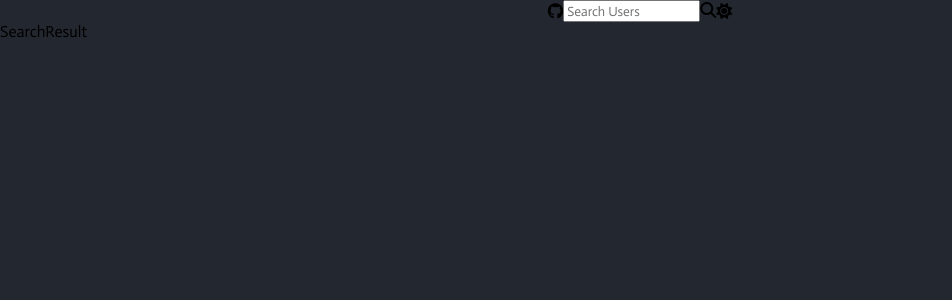
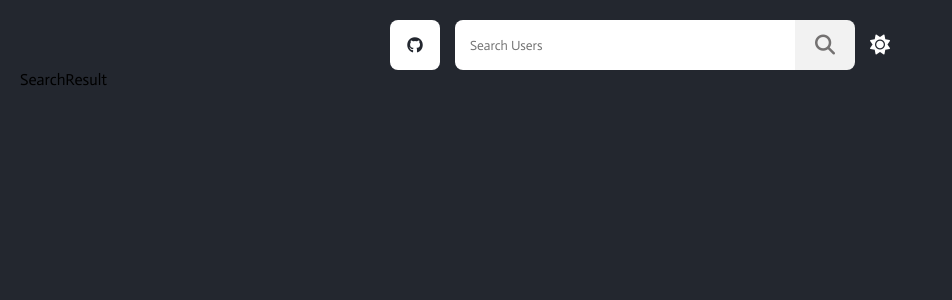
Before and after one commit to SagarMainali/github-user-search, a React (Vite) app: page / in a window 1280 px wide. Shown: the top 300 px of the page, without its empty margins (0-952 px from the left). Built offline with nearby package versions, Linux system fonts and the light colour scheme.

Commit message:
header component design completed

```diff
--- a/src/Components/Header.tsx
+++ b/src/Components/Header.tsx
@@ -1,11 +1,17 @@
 function Header() {
   return (
     <div className="header">
-      <i className="fa-brands fa-github"></i>
+      <div className="github-icon-container">
+        <i className="fa-brands fa-github"></i>
+      </div>
+
       <div className="input-container">
         <input type="text" placeholder="Search Users" />
-        <i className="fa-solid fa-magnifying-glass"></i>
+        <div className="glass-container">
+          <i className="fa-solid fa-magnifying-glass"></i>
+        </div>
       </div>
+
       <i className="fa-solid fa-sun"></i>
     </div>
   )
--- a/src/style.scss
+++ b/src/style.scss
@@ -1,25 +1,81 @@
 @import url('https://fonts.googleapis.com/css2?family=Actor&display=swap');
 
 
-@mixin flex-props{
+@mixin flex-props {
      display: flex;
      justify-content: center;
      align-items: center;
 }
 
-$darkbg: #23272F;
-$lightbg: #FFFFFF;
+// variables used
+$dark: #23272F;
+$light: #FFFFFF;
+$ph-sa: #747272;
+$search-icon-bg: #F2F2F2;
+$link: #539BF5;
 
-*{
+* {
      margin: 0;
+     padding: 0;
      box-sizing: border-box;
      font-family: 'Actor';
 }
 
-body{
-     background-color: $darkbg;
+body {
+     background-color: $dark;
+     padding: 20px;
 }
 
-.header{
+.header {
      @include flex-props;
+     color: $light;
+
+     .github-icon-container {
+          height: 50px;
+          width: 50px;
+          background-color: $light;
+          border-radius: 8px;
+          @include flex-props;
+
+          .fa-github {
+               color: $dark;
+          }
+     }
+
+
+     .input-container {
+          margin: 0 15px;
+          height: 50px;
+          width: 400px;
+          display: flex;
+          border-radius: 8px;
+          overflow: hidden;
+
+          input {
+               width: 85%;
+               height: 100%;
+               border: 0;
+               outline: 0;
+               padding: 15px;
+          }
+
+          .glass-container {
+               width: 15%;
+               height: 100%;
+               background-color: $search-icon-bg;
+               cursor: pointer;
+               @include flex-props;
+
+               .fa-magnifying-glass {
+                    font-size: 20px;
+                    color: $ph-sa;
+               }
+          }
+
+     }
+
+     .fa-sun {
+          font-size: 20px;
+          cursor: pointer;
+     }
 }
```
